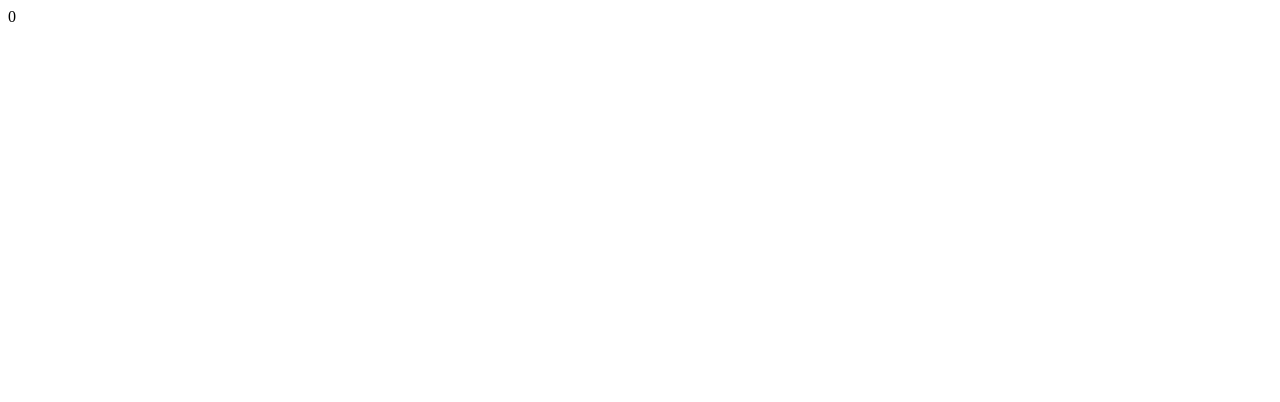
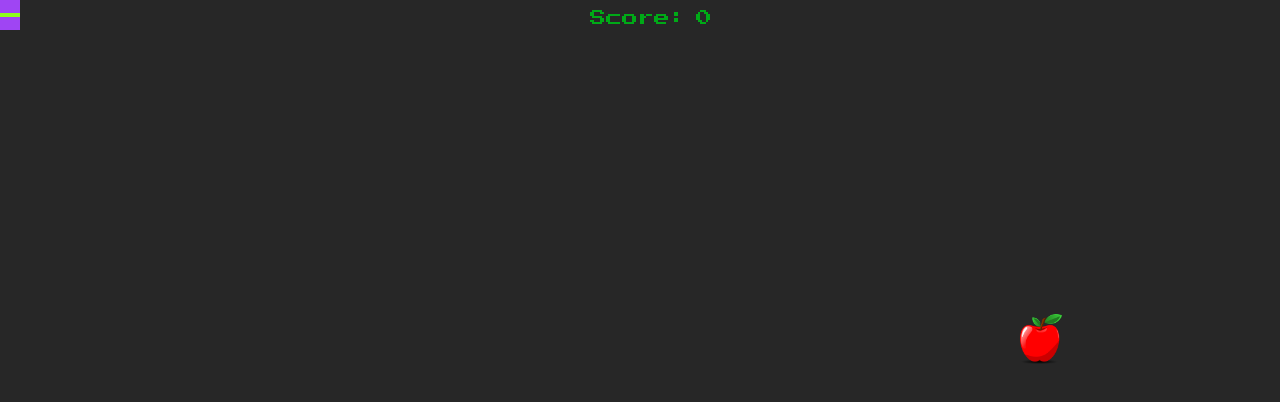
Before and after one commit to xogumon/shotgame, a plain HTML site: page index.html in a window 1280 px wide. Drawn offline with nearby package versions, Linux system fonts and the light colour scheme; the site is published under a folder, as on GitHub Pages, so addresses that start at the root find nothing.

Commit message:
Fix assets url for GitHub Pages

```diff
--- a/index.html
+++ b/index.html
@@ -5,7 +5,7 @@
     <meta charset="UTF-8">
     <meta http-equiv="X-UA-Compatible" content="IE=edge">
     <meta name="viewport" content="width=device-width, initial-scale=1.0">
-    <link rel="stylesheet" href="/assets/game.css" />
+    <link rel="stylesheet" href="assets/game.css" />
     <title>ShotGame</title>
 </head>
 
@@ -17,7 +17,7 @@
     <script src='https://cdnjs.cloudflare.com/ajax/libs/jquery/3.6.0/jquery.min.js'
         integrity='sha512-894YE6QWD5I59HgZOGReFYm4dnWc1Qt5NtvYSaNcOP+u1T9qYdvdihz0PPSiiqn/+/3e7Jo4EaG7TubfWGUrMQ=='
         crossorigin='anonymous'></script>
-    <script src="/assets/game.js"></script>
+    <script src="assets/game.js"></script>
 </body>
 
 </html>
```
